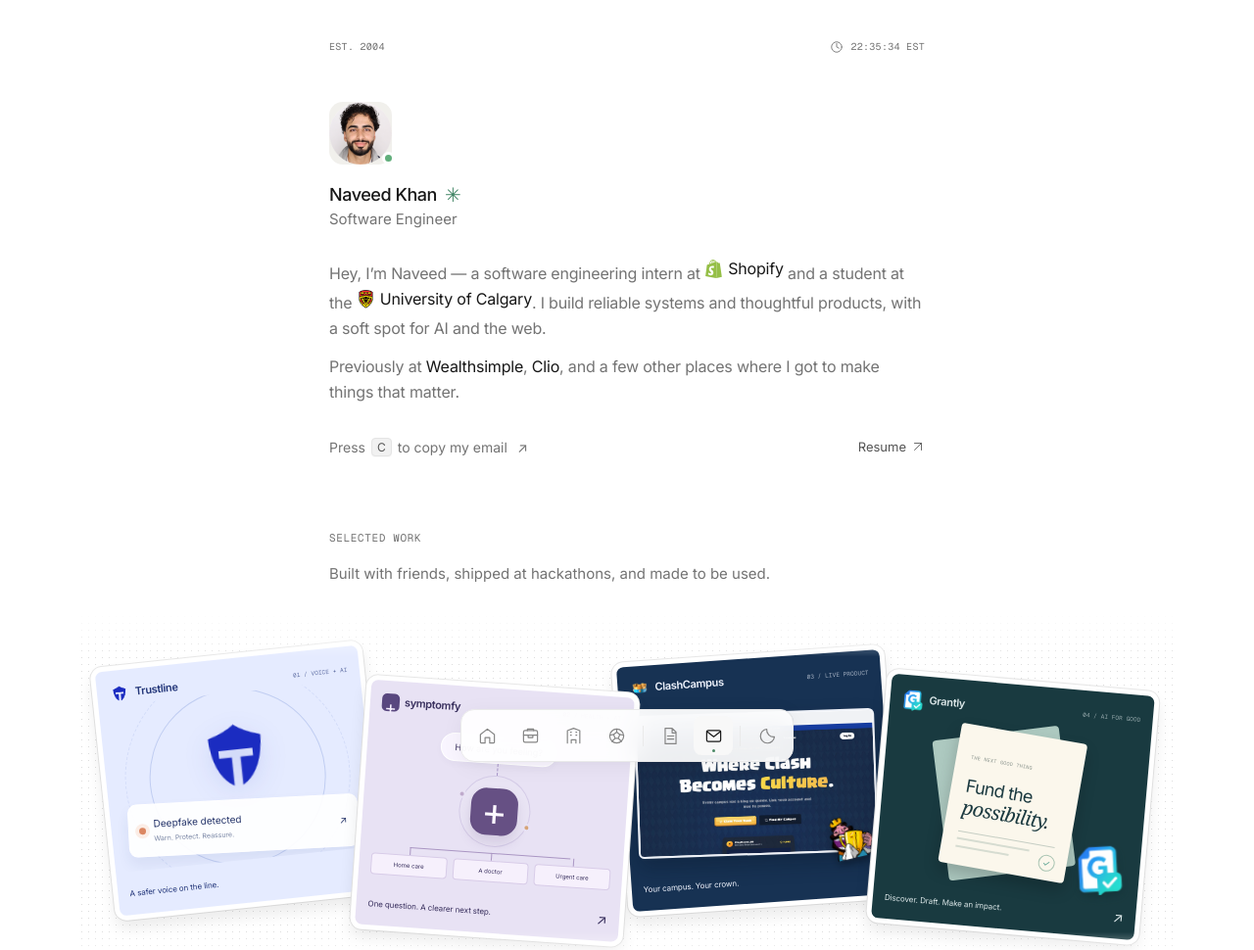
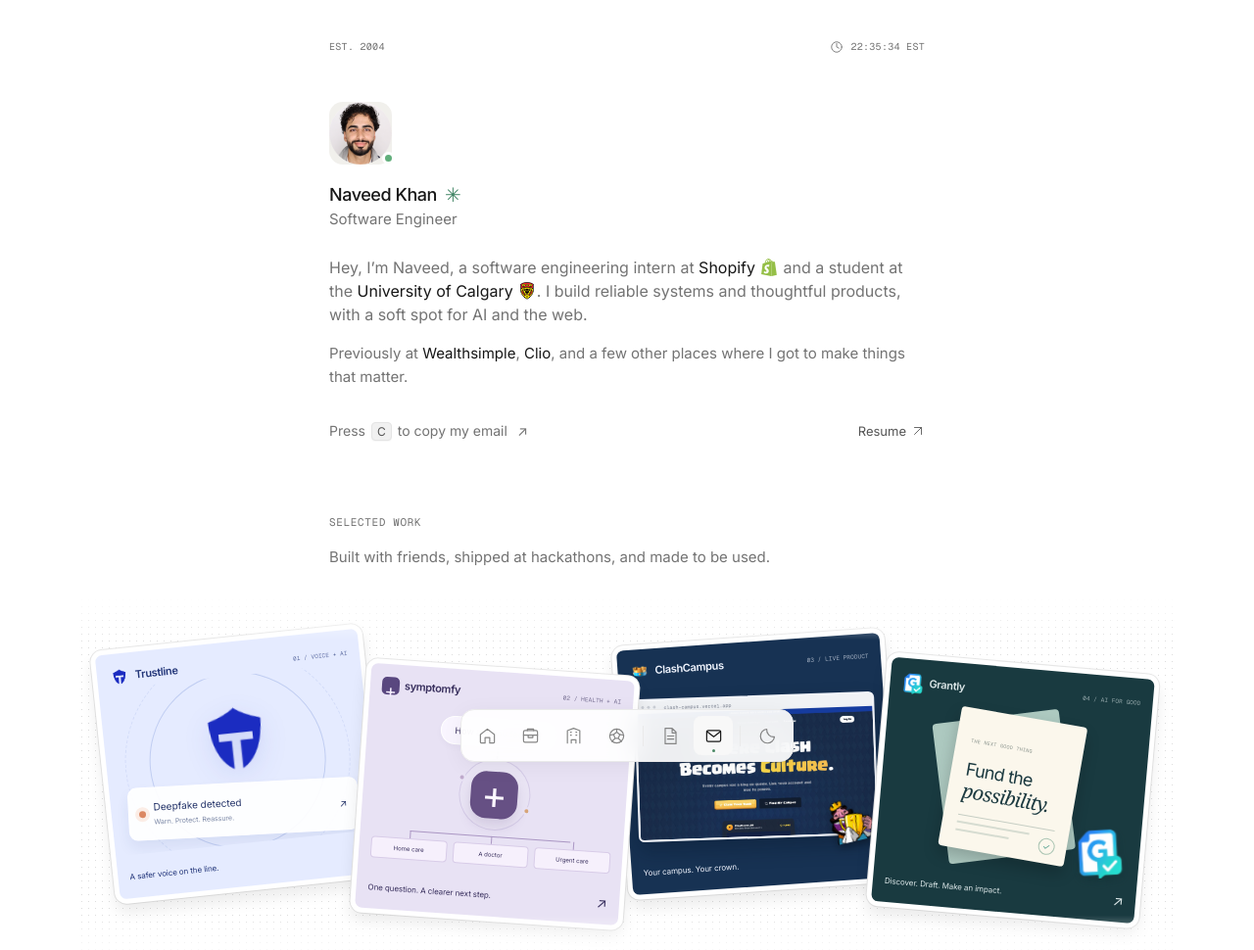
Before and after one commit to WanderingWalnut/Portfolio-Website, a plain HTML site: page index.html in a window 1280 px wide. Shown: the top 970 px of the page at 98% size. Drawn offline with Linux system fonts and the light colour scheme.

Commit message:
Refine intro line spacing and inline brand proportions

```diff
--- a/details.css
+++ b/details.css
@@ -171,3 +171,13 @@
 .campus-browser { height: calc(100% - 104px); }
 .campus-capture { height: calc(100% - 13px); object-fit: cover; object-position: top; }
 .project-resources a { min-height: 24px; }
+
+/* Keep the intro's reading rhythm and inline marks close to the reference. */
+.intro .bio { font-size: 16px; line-height: 1.5; letter-spacing: 0; text-wrap: pretty; }
+.intro .inline-brand { display: inline; white-space: normal; }
+.intro .brand-tail { white-space: nowrap; }
+.intro .inline-brand .brand-icon { display: inline-block; width: 18px; height: 18px; margin: 0 1px 0 5px; vertical-align: -3px; }
+.intro .secondary-bio { margin-top: 16px; font-size: 15px; line-height: 1.6; }
+@media (max-width: 809px) {
+  .intro .bio:not(.secondary-bio) { text-wrap: balance; }
+}
--- a/index.html
+++ b/index.html
@@ -38,7 +38,7 @@
       <div class="portrait-wrap"><img class="portrait" src="assets/portrait.png" width="64" height="64" alt="Naveed Khan"><span class="status-dot" aria-hidden="true"></span></div>
       <h1 id="name">Naveed Khan <span class="name-mark" aria-label="Personal site">✳</span></h1>
       <p class="role">Software Engineer</p>
-      <p class="bio">Hey, I’m Naveed — a software engineering intern at <a class="inline-brand" href="https://www.shopify.com/" target="_blank" rel="noopener noreferrer"><img class="brand-icon" src="assets/icons/shopify.svg" width="19" height="21" alt="">Shopify</a> and a student at the <a class="inline-brand university-brand" href="https://www.ucalgary.ca/" target="_blank" rel="noopener noreferrer"><img class="brand-icon" src="assets/icons/ucalgary.png" width="19" height="19" alt="">University of Calgary</a>. I build reliable systems and thoughtful products, with a soft spot for AI and the web.</p>
+      <p class="bio">Hey, I’m Naveed, a software engineering intern at <a class="inline-brand" href="https://www.shopify.com/" target="_blank" rel="noopener noreferrer"><span class="brand-tail">Shopify<img class="brand-icon" src="assets/icons/shopify.svg" width="18" height="18" alt=""></span></a> and a student at the <a class="inline-brand university-brand" href="https://www.ucalgary.ca/" target="_blank" rel="noopener noreferrer">University of <span class="brand-tail">Calgary<img class="brand-icon" src="assets/icons/ucalgary.png" width="18" height="18" alt=""></span></a>. I build reliable systems and thoughtful products, with a soft spot for AI and the web.</p>
       <p class="bio secondary-bio">Previously at <a href="#experience">Wealthsimple</a>, <a href="#experience">Clio</a>, and a few other places where I got to make things that matter.</p>
       <div class="intro-actions"><button type="button" class="copy-email">Press <kbd>C</kbd> to copy my email <span aria-hidden="true">↗</span></button><a class="resume-link" href="assets/Naveed_Khan_Oct12_IN.pdf" target="_blank" rel="noopener">Resume <svg class="icon"><use href="#i-arrow"/></svg></a></div>
     </section>
```
